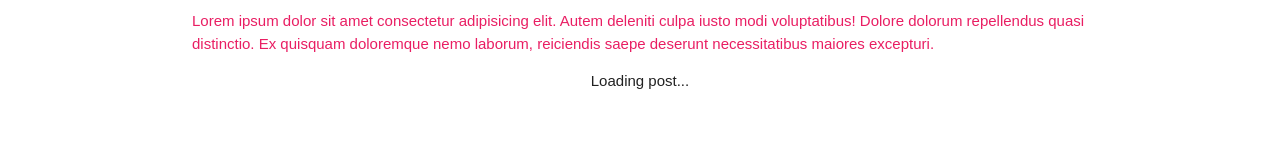
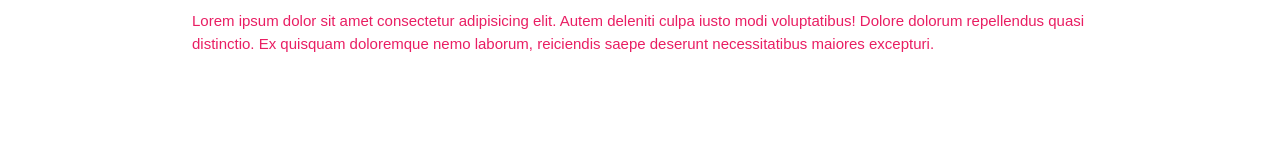
Before and after one commit to danidz96/poketimes, a React (Create React App) app: page /about in a window 1280 px wide. Shown: the part 129-289 px from the top of the page. Built offline with nearby package versions, Linux system fonts and the light colour scheme; no server answers.

Commit message:
add switch tag for fix bugs

```diff
--- a/src/App.js
+++ b/src/App.js
@@ -1,6 +1,6 @@
 import React, { Component } from 'react';
 import Navbar from './components/Navbar';
-import { BrowserRouter, Route } from 'react-router-dom';
+import { BrowserRouter, Route, Switch } from 'react-router-dom';
 import Home from './components/Home';
 import About from './components/About';
 import Contact from './components/Contact';
@@ -13,10 +13,12 @@
       <BrowserRouter>
         <div className="App">
           <Navbar />
-          <Route path='/' component={Home} exact={true} />
-          <Route path='/about' component={About} />
-          <Route path='/contact' component={Contact} />
-          <Route path='/:post_id' component={Post} />
+          <Switch>
+            <Route path='/' component={Home} exact={true} />
+            <Route path='/about' component={About} />
+            <Route path='/contact' component={Contact} />
+            <Route path='/:post_id' component={Post} />
+          </Switch>
         </div>
       </BrowserRouter>
     );
```
